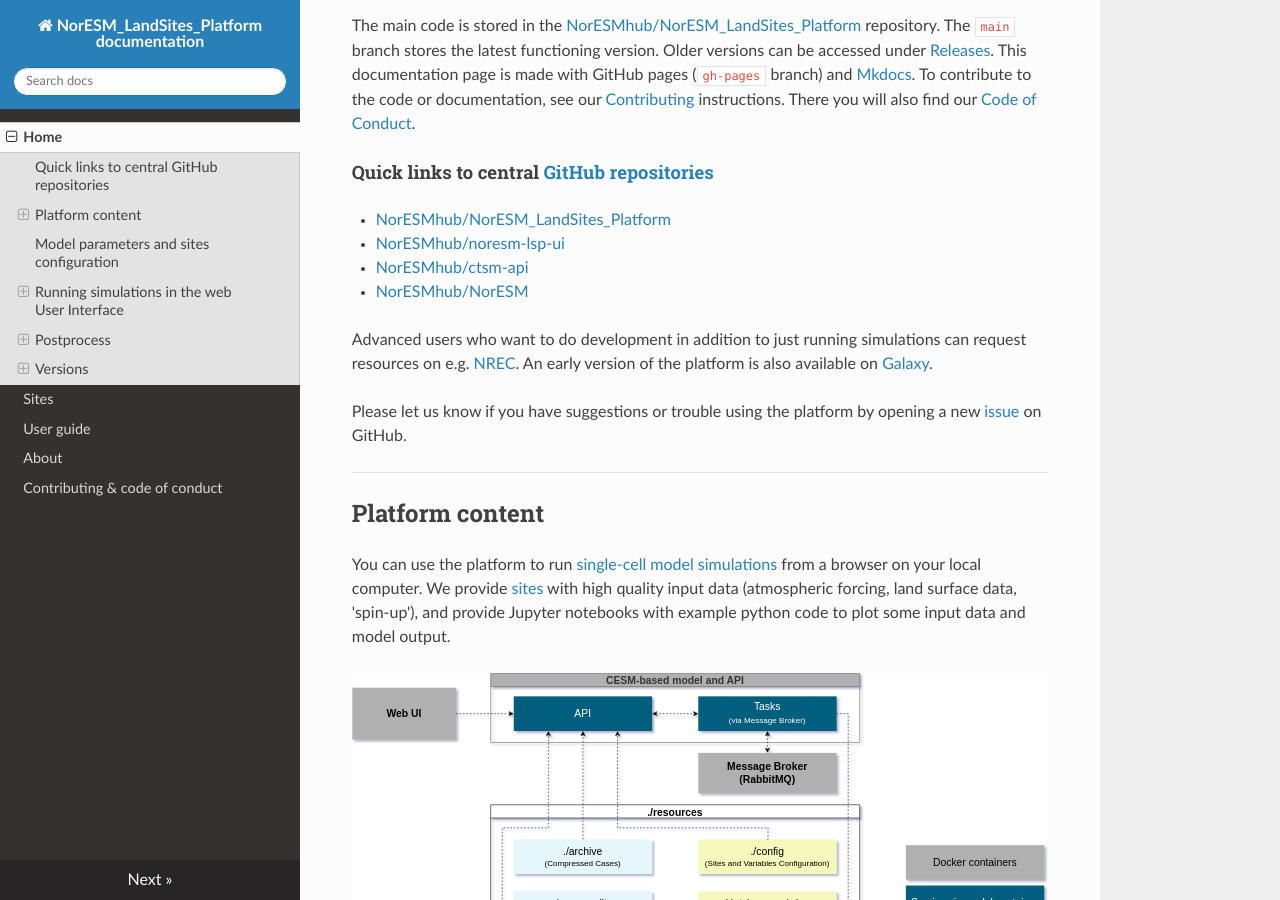
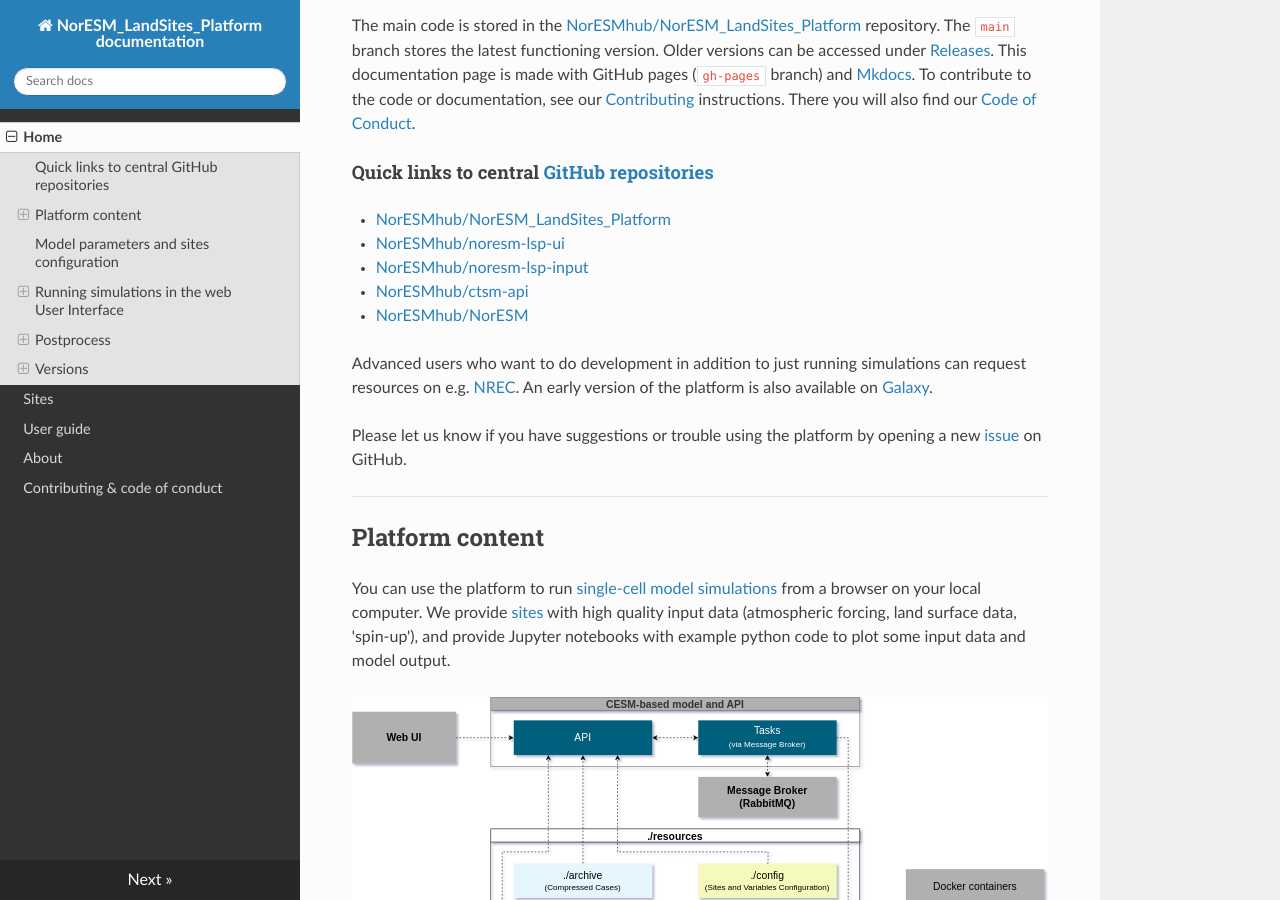
Before and after one commit to NorESMhub/noresm-land-sites-platform, an MkDocs documentation site: the page built from docs/index.md, in a window 1280 px wide and 900 px high, scrolled down 1227 px. Built offline with MkDocs 1.6.1, drawn with Linux system fonts in a browser that asks for light colours; nearby versions of some CDN libraries.

Commit message:
Update index.md

```diff
--- a/docs/index.md
+++ b/docs/index.md
@@ -12,6 +12,7 @@
 
 - [NorESMhub/NorESM_LandSites_Platform](https://github.com/NorESMhub/NorESM_LandSites_Platform)
 - [NorESMhub/noresm-lsp-ui](https://github.com/NorESMhub/noresm-lsp-ui)
+- [NorESMhub/noresm-lsp-input](https://github.com/NorESMhub/noresm-lsp-input)
 - [NorESMhub/ctsm-api](https://github.com/NorESMhub/ctsm-api)
 - [NorESMhub/NorESM](https://github.com/NorESMhub/NorESM)
 
```
